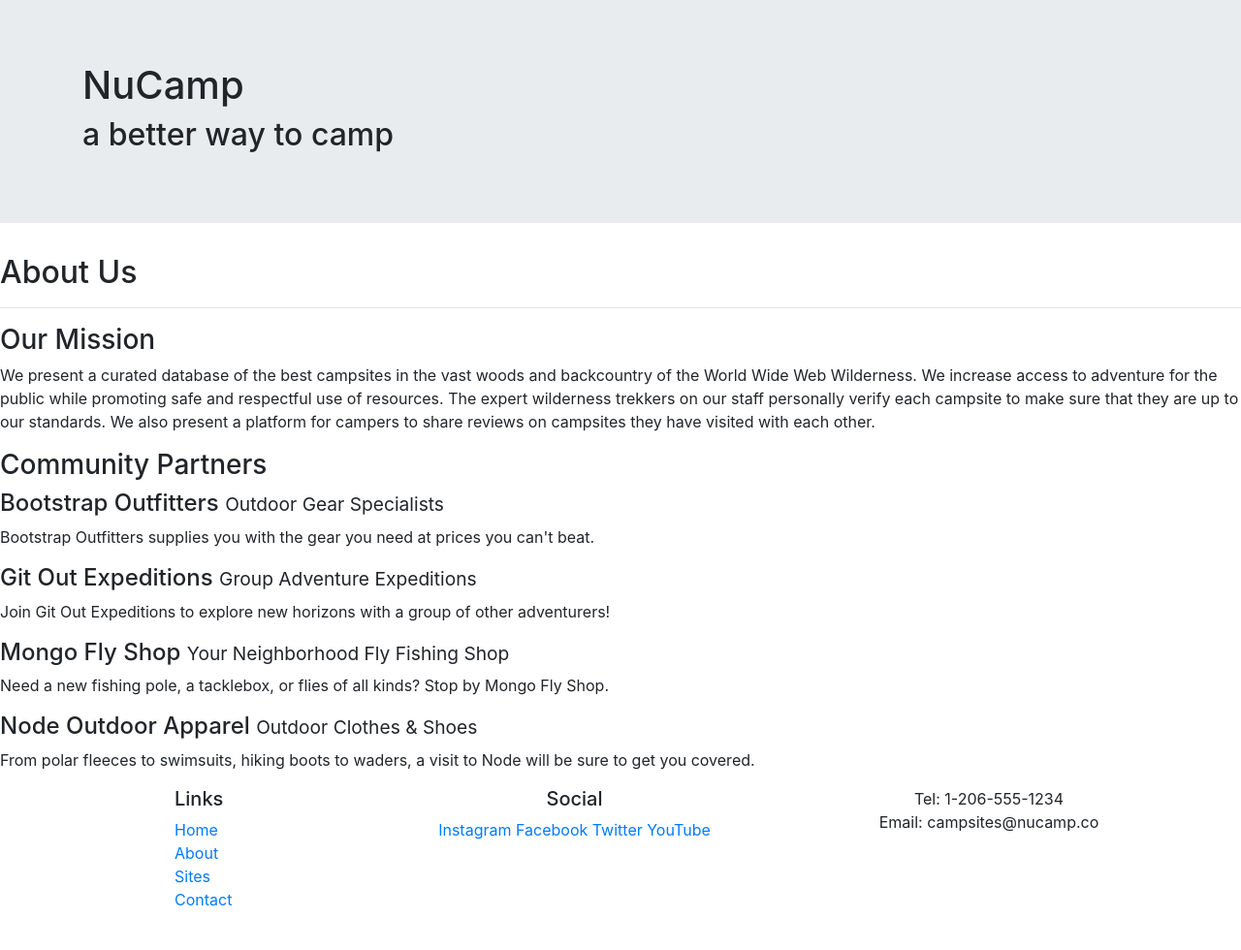
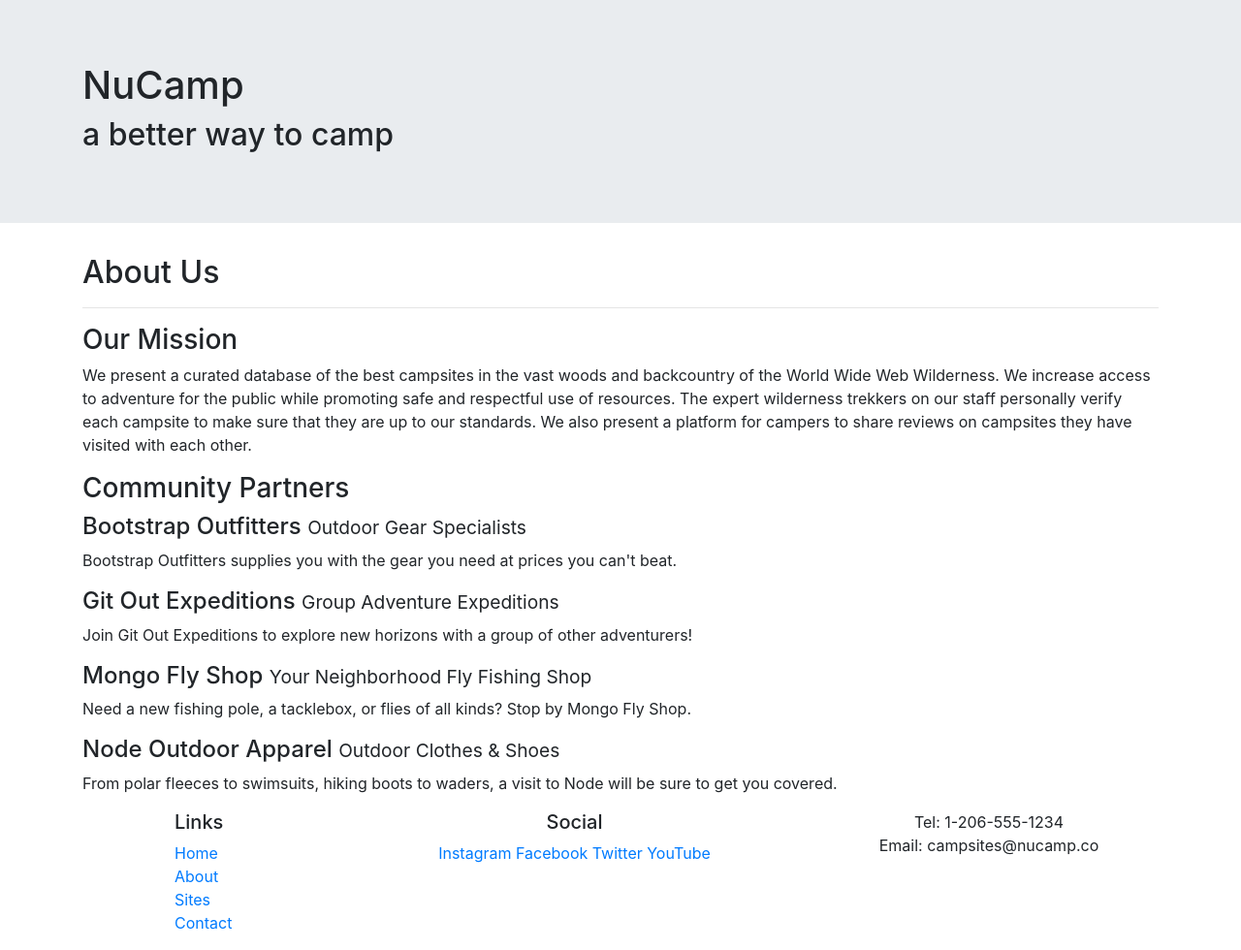
Before and after one commit to awitherow/nucamp-hon-bootstrap-april-2020, a website: page aboutus.html in a window 1280 px wide. Shown: the whole page at 97% size. Before the commit the page ends 956 px from the top, so only its background shows below. Drawn offline with nearby package versions, Linux system fonts and the light colour scheme.

Commit message:
add row, container, and column classes [task 2]

```diff
--- a/aboutus.html
+++ b/aboutus.html
@@ -26,16 +26,16 @@
         </div>
     </header>
 
-    <div>
-        <div>
-            <div>
+    <div class="container">
+        <div class="row">
+            <div class="col">
                 <h2>About Us</h2>
                 <hr />
             </div>
         </div>
 
-        <div>
-            <div>
+        <div class="row">
+            <div class="col">
                 <h3>Our Mission</h3>
                 <p>We present a curated database of the best campsites in the vast woods and backcountry of the World
                     Wide Web Wilderness. We increase access to adventure for the public while promoting safe and
@@ -45,8 +45,8 @@
             </div>
         </div>
 
-        <div>
-            <div>
+        <div class="row">
+            <div class="col">
                 <h3>Community Partners</h3>
                 <h4>Bootstrap Outfitters <small>Outdoor Gear Specialists</small></h4>
                 <p>Bootstrap Outfitters supplies you with the gear you need at prices you can't beat.</p>
```
